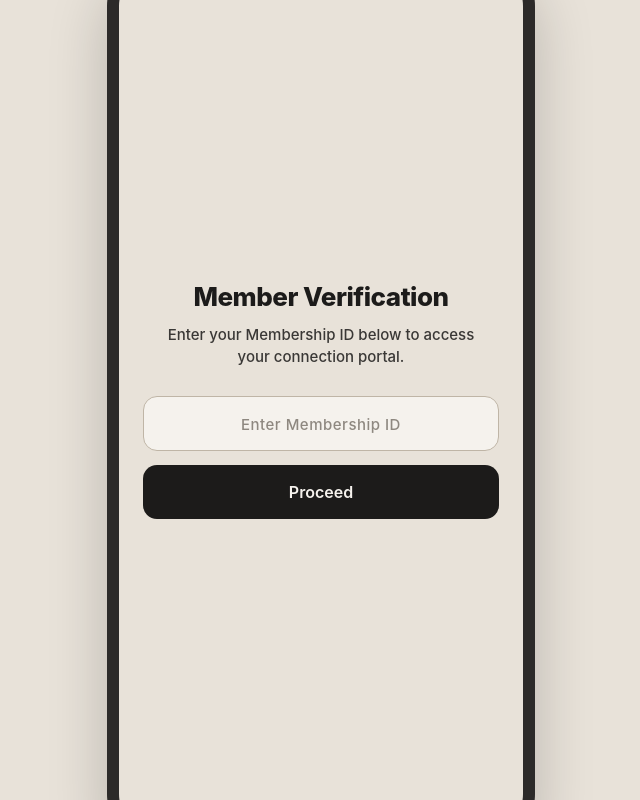
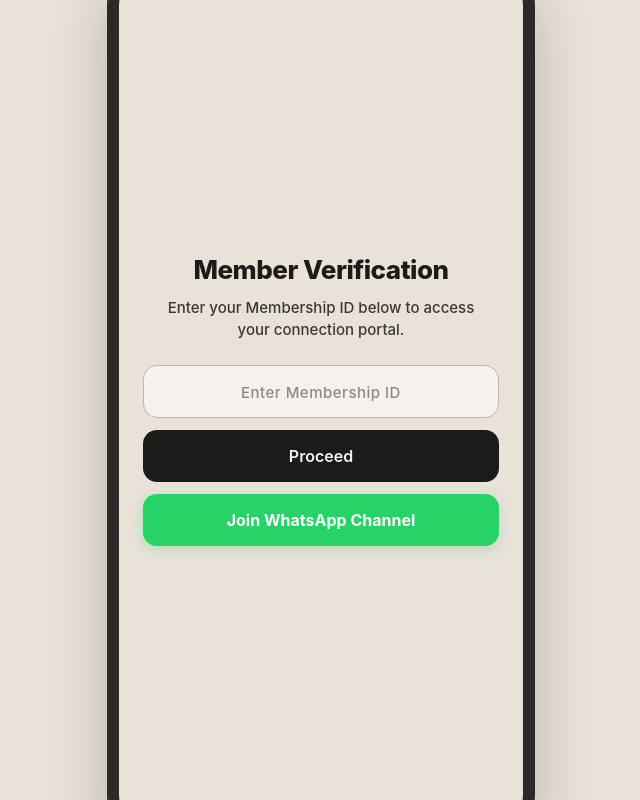
Before and after one commit to gempluto/my-project, a plain HTML site: page index.html in a window 1280 px wide. Shown: the whole page, without its empty margins (319-959 px from the left). Drawn offline with Linux system fonts and the light colour scheme.

Commit message:
Update index.html

```diff
--- a/index.html
+++ b/index.html
@@ -24,16 +24,19 @@
         h1 { font-size: 26px; font-weight: 800; letter-spacing: -0.5px; color: #1c1b1a; }
         p { font-size: 15px; color: #3a3836; line-height: 1.45; font-weight: 500; max-width: 320px; }
 
-        .ios-form-group { display: flex; flex-direction: column; gap: 14px; width: 100%; margin-top: 28px; }
+        .ios-form-group { display: flex; flex-direction: column; gap: 12px; width: 100%; margin-top: 24px; }
 
-        .ios-input { width: 100%; background: #f5f2ed; color: #1c1b1a; border: 1.5px solid #bfb5a6; padding: 16px; border-radius: 14px; font-size: 18px; font-weight: 700; text-align: center; letter-spacing: 3px; outline: none; transition: border-color 0.2s; -webkit-appearance: none; }
+        .ios-input { width: 100%; background: #f5f2ed; color: #1c1b1a; border: 1.5px solid #bfb5a6; padding: 15px; border-radius: 14px; font-size: 18px; font-weight: 700; text-align: center; letter-spacing: 3px; outline: none; transition: border-color 0.2s; -webkit-appearance: none; }
         .ios-input::placeholder { color: #8e8880; font-weight: 500; letter-spacing: 0.5px; font-size: 15px; }
         .ios-input:focus { border-color: #1c1b1a; }
 
         .error-msg { color: #b91c1c; font-size: 13px; font-weight: 600; text-align: center; display: none; }
 
-        .ios-btn { width: 100%; background: #1c1b1a; color: #f5f2ed; border: none; padding: 17px; border-radius: 14px; font-size: 16px; font-weight: 600; cursor: pointer; display: flex; align-items: center; justify-content: center; transition: transform 0.1s, opacity 0.2s; }
+        .ios-btn { width: 100%; background: #1c1b1a; color: #f5f2ed; border: none; padding: 16px; border-radius: 14px; font-size: 16px; font-weight: 600; cursor: pointer; display: flex; align-items: center; justify-content: center; text-decoration: none; transition: transform 0.1s, opacity 0.2s; }
         .ios-btn:active { transform: scale(0.97); opacity: 0.9; }
+
+        /* WhatsApp Channel Button specific style */
+        .ios-btn-whatsapp { background: #25D366; color: #ffffff; font-weight: 700; box-shadow: 0 4px 12px rgba(37, 211, 102, 0.25); }
     </style>
 </head>
 <body>
@@ -47,7 +50,11 @@
     <div class="ios-form-group">
         <input type="text" id="membershipInput" class="ios-input" placeholder="Enter Membership ID" inputmode="numeric" maxlength="4" autocomplete="off" />
         <div id="errorMsg" class="error-msg">Invalid Membership ID. Please check your ID and try again.</div>
+
         <button type="button" class="ios-btn" onclick="verifyMembershipId()">Proceed</button>
+
+        <!-- Added WhatsApp Channel Button -->
+        <a href="https://whatsapp.com/channel/0029VbDTCV73bbVB47MSzT03" target="_blank" class="ios-btn ios-btn-whatsapp">Join WhatsApp Channel</a>
     </div>
 </div>
 
```
